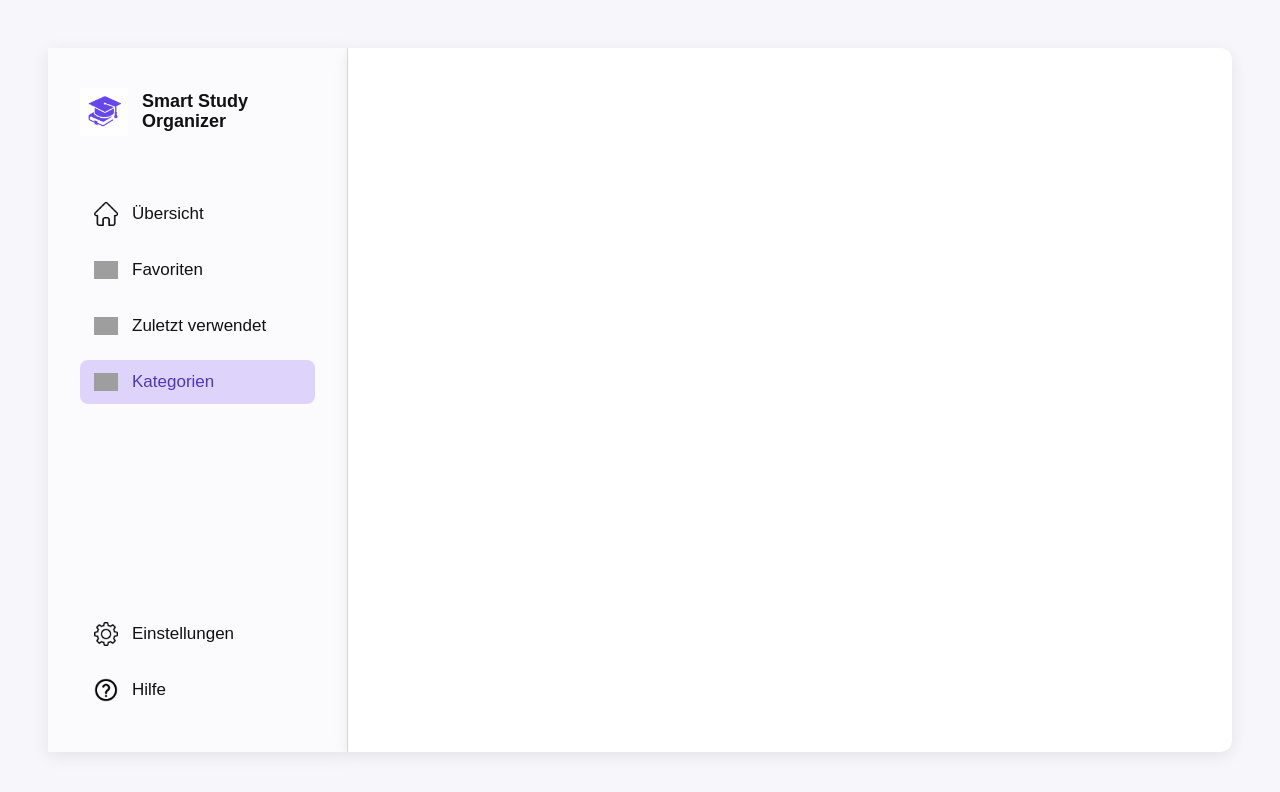
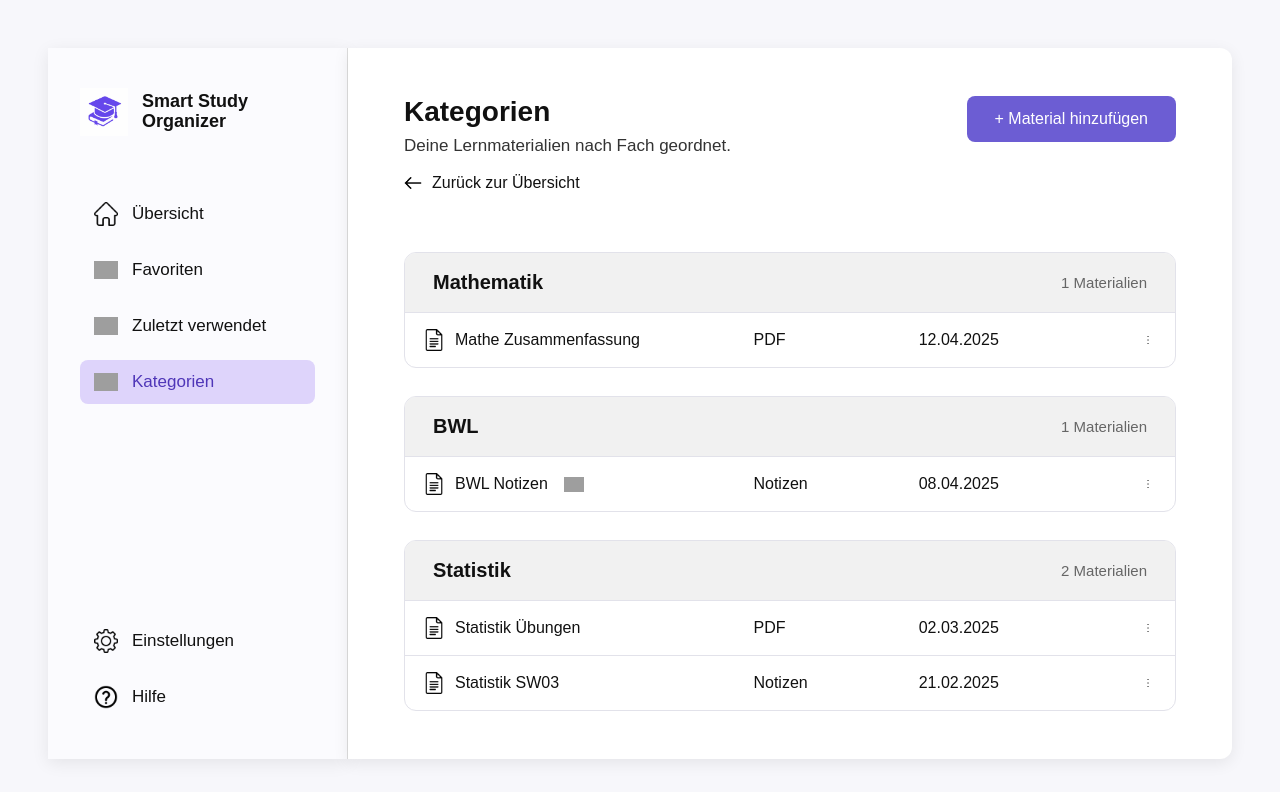
Before and after one commit to ivanazhaw/smart-study-organizer, a SvelteKit app: page /categories in a window 1280 px wide. Shown: the top 792 px of the page. Built offline with nearby package versions, Linux system fonts and the light colour scheme; grey boxes are pictures that could not be loaded.

Commit message:
First template of the categories page

```diff
--- a/src/routes/categories/+page.svelte
+++ b/src/routes/categories/+page.svelte
@@ -0,0 +1,223 @@
+<script>
+	const categories = [
+		{
+			name: 'Mathematik',
+			materials: [
+				{
+					id: 1,
+					title: 'Mathe Zusammenfassung',
+					type: 'PDF',
+					date: '12.04.2025',
+					favorite: false
+				}
+			]
+		},
+		{
+			name: 'BWL',
+			materials: [
+				{
+					id: 2,
+					title: 'BWL Notizen',
+					type: 'Notizen',
+					date: '08.04.2025',
+					favorite: true
+				}
+			]
+		},
+		{
+			name: 'Statistik',
+			materials: [
+				{
+					id: 3,
+					title: 'Statistik Übungen',
+					type: 'PDF',
+					date: '02.03.2025',
+					favorite: false
+				},
+				{
+					id: 5,
+					title: 'Statistik SW03',
+					type: 'Notizen',
+					date: '21.02.2025',
+					favorite: false
+				}
+			]
+		}
+	];
+</script>
+
+<section class="categories-page">
+	<div class="topbar">
+		<div>
+			<h1>Kategorien</h1>
+			<p>Deine Lernmaterialien nach Fach geordnet.</p>
+
+			<a href="/" class="back-link">
+				<img src="/images/back.png" alt="" class="back-icon" />
+				<span>Zurück zur Übersicht</span>
+			</a>
+		</div>
+
+		<a href="/add" class="add-button">+ Material hinzufügen</a>
+	</div>
+
+	<div class="category-list">
+		{#each categories as category}
+			<section class="category-card">
+				<div class="category-header">
+					<h2>{category.name}</h2>
+					<span>{category.materials.length} Materialien</span>
+				</div>
+
+				<div class="material-list">
+					{#each category.materials as material}
+						<a class="material-row" href={`/materials/${material.id}`}>
+							<div class="title-cell">
+								<img src="/images/file.png" alt="" class="file-icon" />
+
+								<span>{material.title}</span>
+
+								{#if material.favorite}
+									<img src="/images/favorites.png" alt="" class="favorite-icon" />
+								{/if}
+							</div>
+
+							<span>{material.type}</span>
+							<span>{material.date}</span>
+
+							<img src="/images/menu.png" alt="" class="menu-icon" />
+						</a>
+					{/each}
+				</div>
+			</section>
+		{/each}
+	</div>
+</section>
+
+<style>
+	.categories-page {
+		width: 100%;
+	}
+
+	.topbar {
+		display: flex;
+		justify-content: space-between;
+		align-items: flex-start;
+		margin-bottom: 56px;
+	}
+
+	h1 {
+		margin: 0;
+		font-size: 28px;
+	}
+
+	p {
+		margin: 8px 0 0;
+		font-size: 17px;
+		color: #333;
+	}
+
+	.back-link {
+		margin-top: 18px;
+		display: inline-flex;
+		align-items: center;
+		gap: 10px;
+		color: #111;
+		text-decoration: none;
+		font-size: 16px;
+	}
+
+	.back-link:hover {
+		text-decoration: underline;
+	}
+
+	.back-icon {
+		width: 18px;
+		height: 18px;
+		object-fit: contain;
+	}
+
+	.add-button {
+		background: #6c5dd3;
+		color: white;
+		text-decoration: none;
+		padding: 14px 28px;
+		border-radius: 8px;
+		font-size: 16px;
+	}
+
+	.category-list {
+		display: flex;
+		flex-direction: column;
+		gap: 28px;
+	}
+
+	.category-card {
+		border: 1px solid #e2e2ea;
+		border-radius: 12px;
+		overflow: hidden;
+	}
+
+	.category-header {
+		display: flex;
+		justify-content: space-between;
+		align-items: center;
+		background: #f1f1f1;
+		padding: 18px 28px;
+	}
+
+	.category-header h2 {
+		margin: 0;
+		font-size: 20px;
+	}
+
+	.category-header span {
+		color: #666;
+		font-size: 15px;
+	}
+
+	.material-list {
+		width: 100%;
+	}
+
+	.material-row {
+		display: grid;
+		grid-template-columns: 2fr 1fr 1.2fr 40px;
+		align-items: center;
+		padding: 16px 18px;
+		border-top: 1px solid #e2e2ea;
+		color: #111;
+		text-decoration: none;
+		font-size: 16px;
+	}
+
+	.material-row:hover {
+		background: #f8f6ff;
+	}
+
+	.title-cell {
+		display: flex;
+		align-items: center;
+		gap: 10px;
+	}
+
+	.file-icon {
+		width: 22px;
+		height: 22px;
+		object-fit: contain;
+	}
+
+	.favorite-icon {
+		width: 20px;
+		height: 20px;
+		object-fit: contain;
+		margin-left: 6px;
+	}
+
+	.menu-icon {
+		width: 18px;
+		height: 18px;
+		object-fit: contain;
+		margin-left: auto;
+	}
+</style>
```
